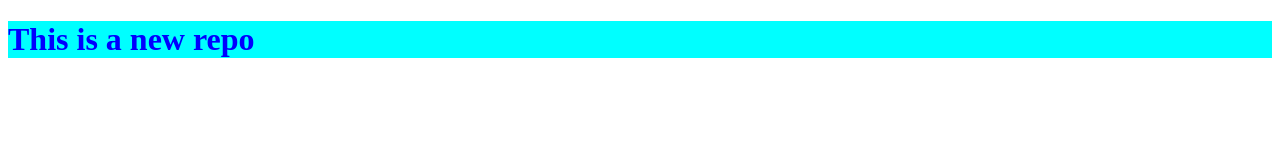
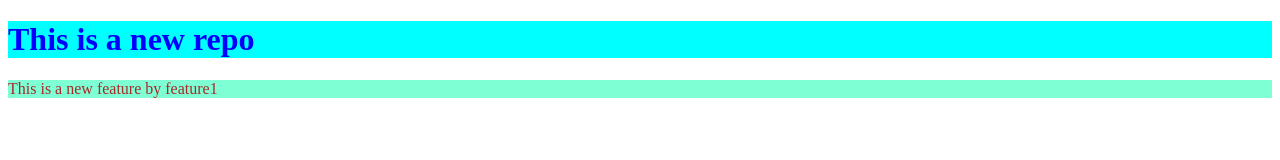
Before and after one commit to Harsshhhi/LocalRepo, a plain HTML site: page index.html in a window 1280 px wide. Drawn offline with Linux system fonts and the light colour scheme.

Commit message:
Add new features

```diff
--- a/index.html
+++ b/index.html
@@ -8,5 +8,6 @@
 </head>
 <body>
     <h1>This is a new repo</h1>
+    <p>This is a new feature by feature1</p>
 </body>
 </html>
--- a/style.css
+++ b/style.css
@@ -2,3 +2,7 @@ h1{
     color: blue;
     background-color: aqua;
 }
+p{
+    background-color: aquamarine;
+    color: brown;
+}
```
